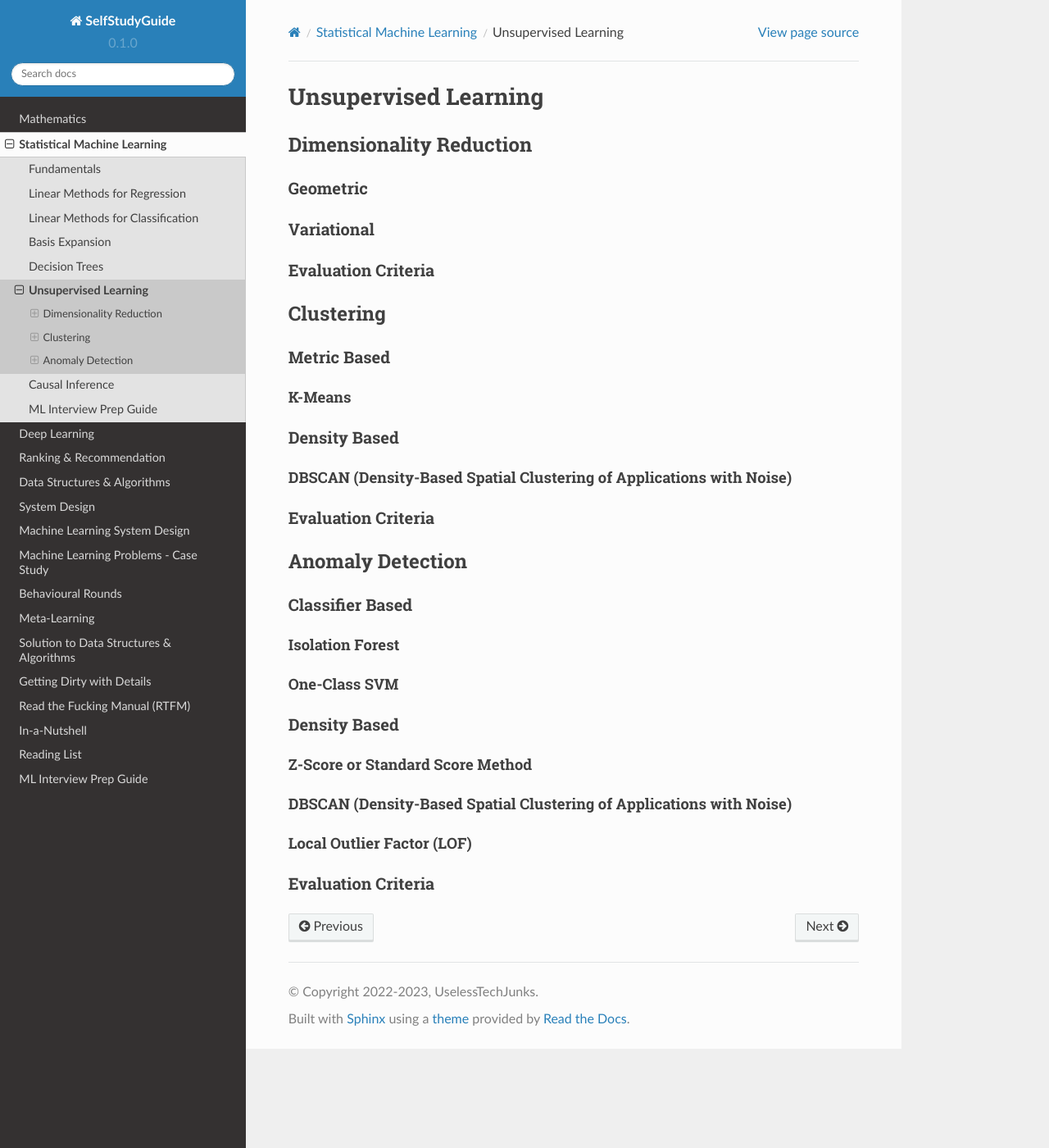
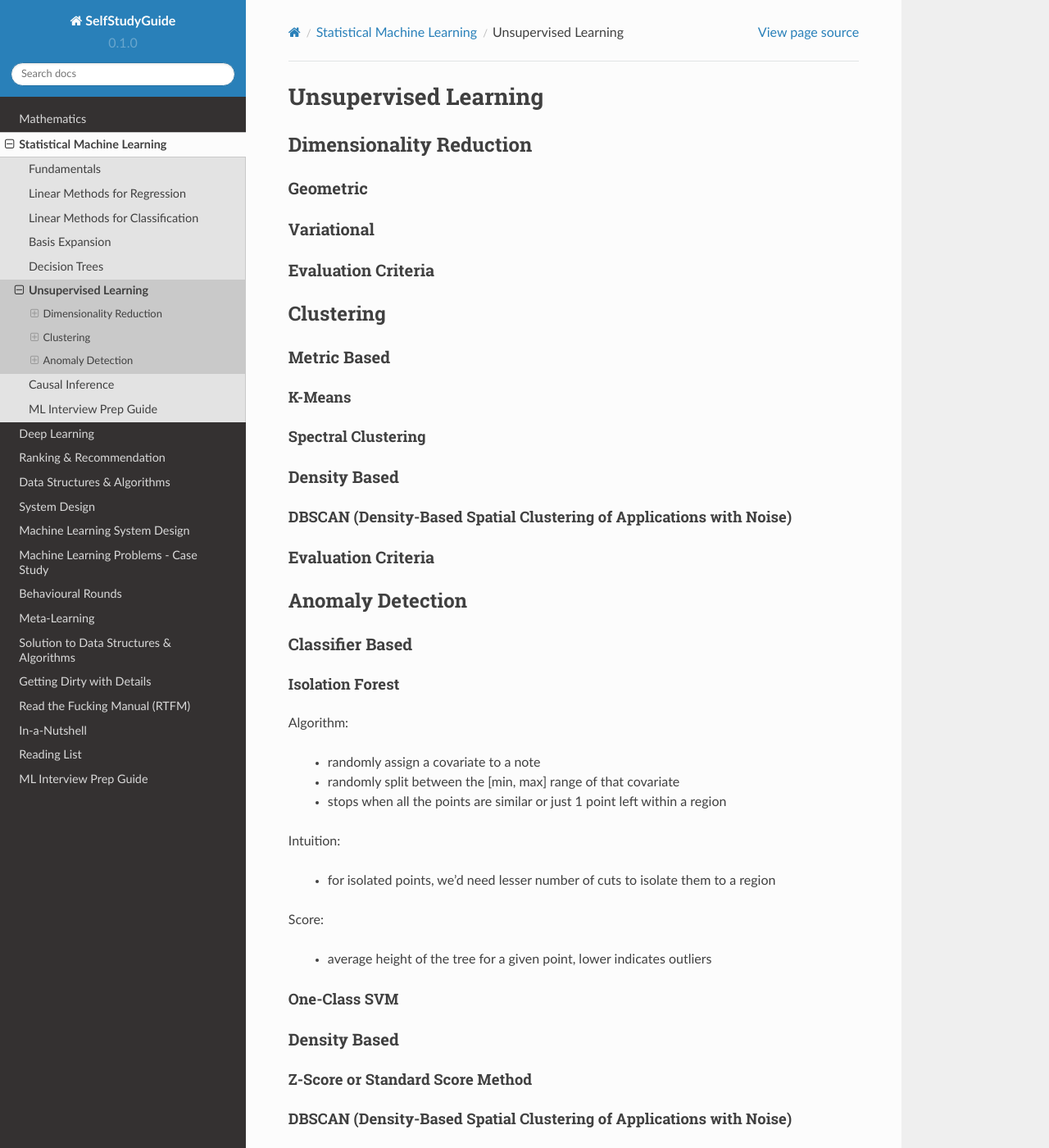
Before and after one commit to uselesstechjunks/leetcode, a Sphinx documentation site: the page built from docs/source/ml/unsup.rst, in a window 1280 px wide and 1400 px high. Shown: the whole window at 82% size. Built offline with Sphinx 7.4.7 and the Read the Docs theme 2.0.0, drawn with Linux system fonts in a browser that asks for light colours.

Commit message:
Update unsup.rst

```diff
--- a/docs/source/ml/unsup.rst
+++ b/docs/source/ml/unsup.rst
@@ -19,6 +19,8 @@ Metric Based
 ===================================================================================
 K-Means
 -----------------------------------------------------------------------------------
+Spectral Clustering
+-----------------------------------------------------------------------------------
 Density Based
 ===================================================================================
 DBSCAN (Density-Based Spatial Clustering of Applications with Noise)
@@ -33,6 +35,20 @@ Classifier Based
 ===================================================================================
 Isolation Forest
 -----------------------------------------------------------------------------------
+Algorithm:
+
+	- randomly assign a covariate to a note
+	- randomly split between the [min, max] range of that covariate
+	- stops when all the points are similar or just 1 point left within a region
+
+Intuition:
+
+	- for isolated points, we'd need lesser number of cuts to isolate them to a region
+
+Score:
+
+	- average height of the tree for a given point, lower indicates outliers
+
 One-Class SVM
 -----------------------------------------------------------------------------------
 Density Based
```
